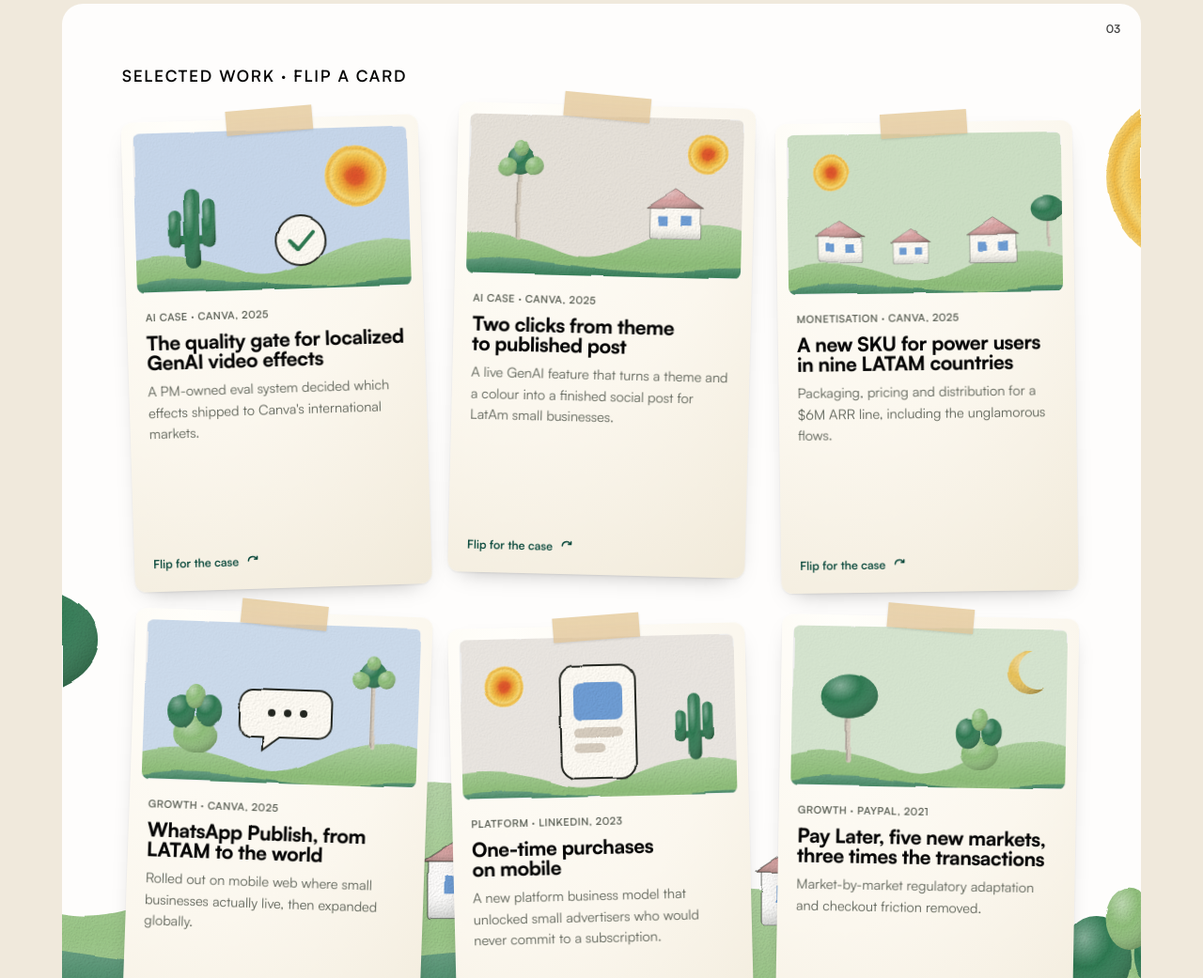
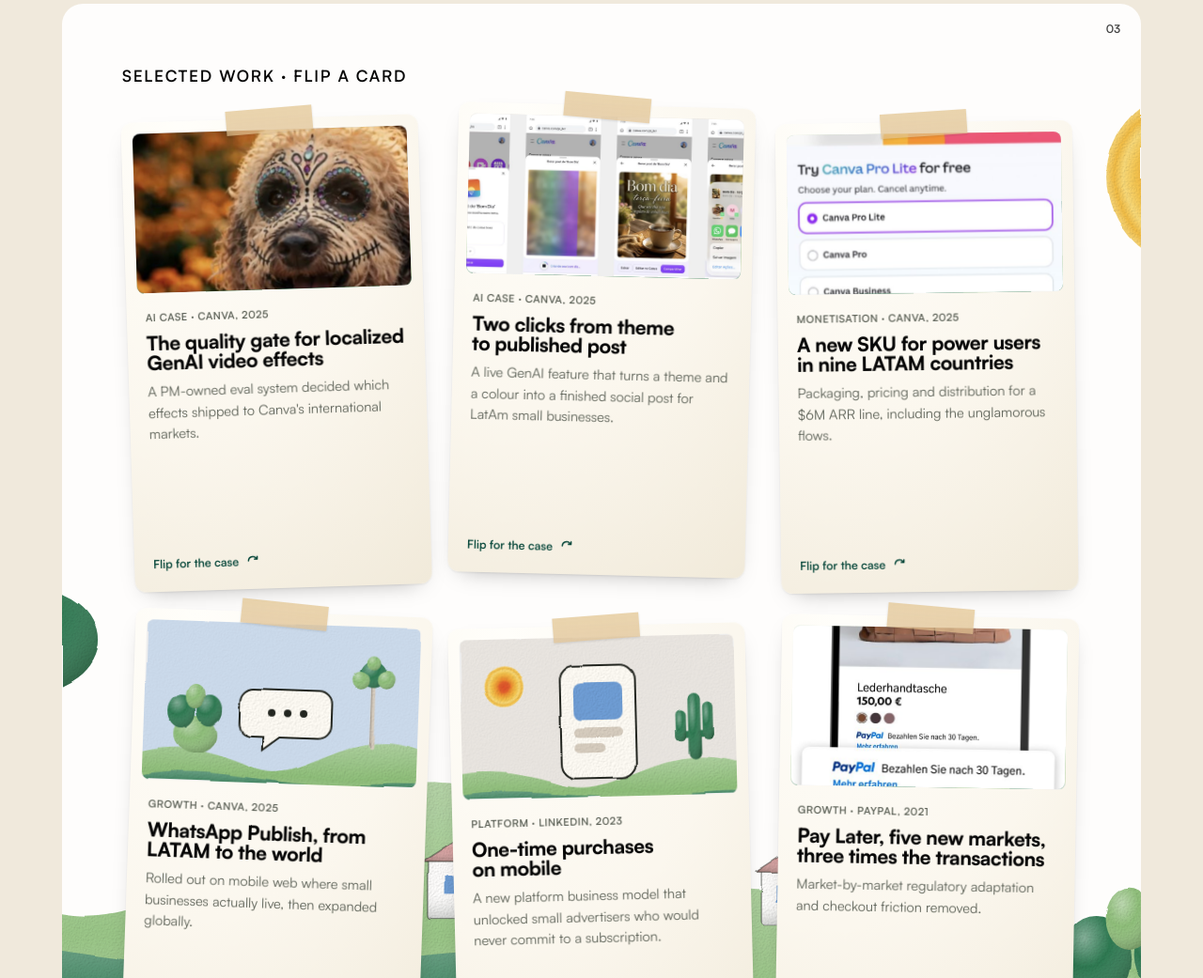
Before and after one commit to gabybsgabybs/personal-site-, a plain HTML site: page index.html in a window 1280 px wide. Shown: the part 1480-2521 px from the top of the page at 94% size. Drawn offline with Linux system fonts and the light colour scheme.

Commit message:
Add real product screenshots to case cards

```diff
--- a/index.html
+++ b/index.html
@@ -810,7 +810,7 @@ html,body{overflow-x:clip}
         <article class="flip" tabindex="0" role="button" aria-pressed="false" aria-label="Quality gate for localized GenAI video effects. Flip for details.">
           <div class="flip-in">
             <div class="face front">
-              <div class="scene"><svg viewBox="0 0 320 170" preserveAspectRatio="xMidYMid slice" aria-hidden="true">
+              <div class="scene"><img class="photo" src="case-evals.jpg" alt="Dog wearing a Día de Muertos face effect among marigolds" loading="lazy" style="object-position:50% 42%"><svg viewBox="0 0 320 170" preserveAspectRatio="xMidYMid slice" aria-hidden="true">
                 <rect width="320" height="170" fill="var(--blue)" opacity=".35"/>
                 <use href="#s-sun" x="216" y="18" width="68" height="68"/>
                 <use href="#s-hills" x="-40" y="80" width="420" height="110"/>
@@ -843,7 +843,7 @@ html,body{overflow-x:clip}
         <article class="flip" tabindex="0" role="button" aria-pressed="false" aria-label="Two clicks from theme to published post. Flip for details.">
           <div class="flip-in">
             <div class="face front">
-              <div class="scene"><svg viewBox="0 0 320 170" preserveAspectRatio="xMidYMid slice" aria-hidden="true">
+              <div class="scene"><img class="photo" src="case-bomdia.jpg" alt="Four screens of the Bom dia post generator on canva.com" loading="lazy" style="object-position:50% 50%"><svg viewBox="0 0 320 170" preserveAspectRatio="xMidYMid slice" aria-hidden="true">
                 <rect width="320" height="170" fill="var(--sand)" opacity=".55"/>
                 <use href="#s-hills" x="-60" y="70" width="440" height="120"/>
                 <use href="#s-palm" x="40" y="10" width="60" height="130"/>
@@ -875,7 +875,7 @@ html,body{overflow-x:clip}
         <article class="flip" tabindex="0" role="button" aria-pressed="false" aria-label="A new SKU in nine LATAM countries. Flip for details.">
           <div class="flip-in">
             <div class="face front">
-              <div class="scene"><svg viewBox="0 0 320 170" preserveAspectRatio="xMidYMid slice" aria-hidden="true">
+              <div class="scene"><img class="photo" src="case-lite.jpg" alt="Canva Pro Lite plan selector on mobile" loading="lazy" style="object-position:50% 44%"><svg viewBox="0 0 320 170" preserveAspectRatio="xMidYMid slice" aria-hidden="true">
                 <rect width="320" height="170" fill="var(--green-2)" opacity=".4"/>
                 <use href="#s-hills" x="-20" y="90" width="380" height="100"/>
                 <use href="#s-house" x="40" y="86" width="60" height="50"/>
@@ -977,7 +977,7 @@ html,body{overflow-x:clip}
         <article class="flip" tabindex="0" role="button" aria-pressed="false" aria-label="Pay Later in five new markets at PayPal. Flip for details.">
           <div class="flip-in">
             <div class="face front">
-              <div class="scene"><svg viewBox="0 0 320 170" preserveAspectRatio="xMidYMid slice" aria-hidden="true">
+              <div class="scene"><img class="photo" src="case-paylater.jpg" alt="PayPal Pay in 30 days badge on a product page" loading="lazy" style="object-position:50% 62%"><svg viewBox="0 0 320 170" preserveAspectRatio="xMidYMid slice" aria-hidden="true">
                 <rect width="320" height="170" fill="var(--green-2)" opacity=".3"/>
                 <use href="#s-moon" x="230" y="14" width="60" height="60"/>
                 <use href="#s-hills" x="-30" y="76" width="400" height="120"/>
```
Also changed, not shown: case-bomdia.jpg (added), case-evals.jpg (added), case-lite.jpg (added), case-paylater.jpg (added).
